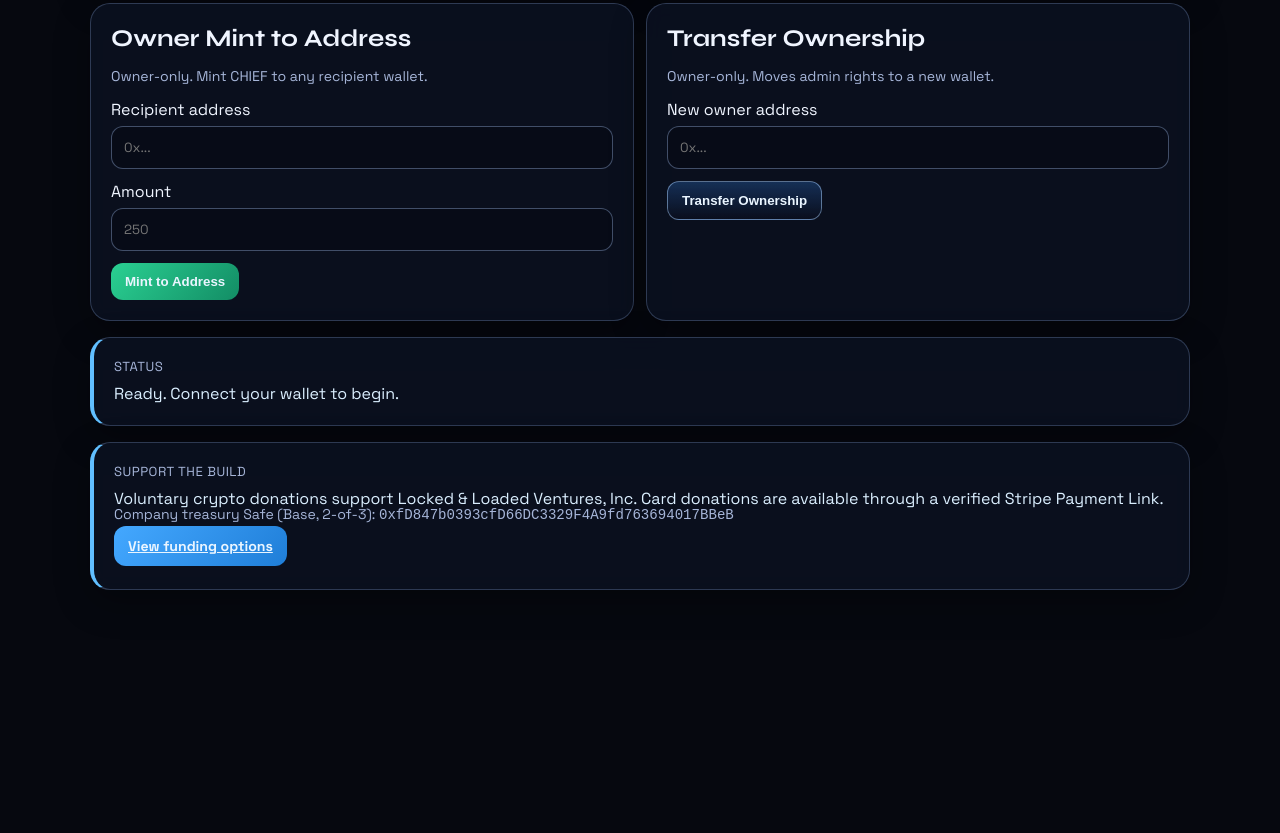
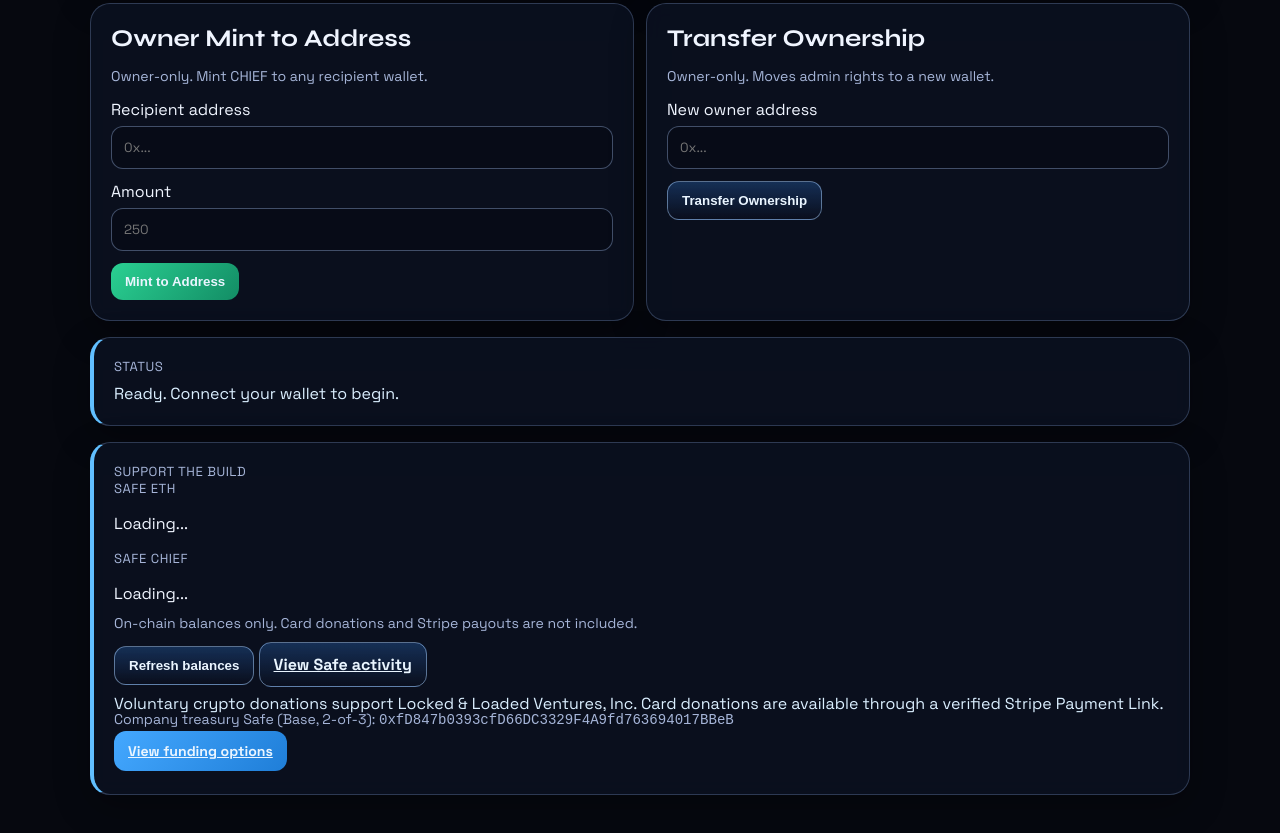
Before and after one commit to lockedloadedventures-star/officialchieftoken-dashboard-funding-update, a website: page web/index.html in a window 1280 px wide. Shown: the part 981-1814 px from the top of the page. Before the commit the page ends 1627 px from the top, so only its background shows below. Drawn offline with nearby package versions, Linux system fonts and the light colour scheme.

Commit message:
Add live treasury balances to dashboard

```diff
--- a/web/index.html
+++ b/web/index.html
@@ -137,7 +137,7 @@
     </section>
 
     <section class="panel status-wrap">
-      <p class="label">Support the build</p>
+      <p class="label">Support the build</p>       <div class="grid two treasury-stats" aria-live="polite">         <article class="card"><p class="label">Safe ETH</p><p id="treasuryEthBalance" class="value">Loading...</p></article>         <article class="card"><p class="label">Safe CHIEF</p><p id="treasuryChiefBalance" class="value">Loading...</p></article>       </div>       <div class="treasury-controls">         <p id="treasuryUpdated" class="hint">On-chain balances only. Card donations and Stripe payouts are not included.</p>         <button id="refreshTreasuryBtn" class="btn" type="button">Refresh balances</button>         <a class="btn" target="_blank" rel="noopener noreferrer" href="https://basescan.org/address/0xfD847b0393cfD66DC3329F4A9fd763694017BBeB">View Safe activity</a>       </div>
       <p class="status">Voluntary crypto donations support Locked &amp; Loaded Ventures, Inc. Card donations are available through a verified Stripe Payment Link.</p>
       <p class="hint">Company treasury Safe (Base, 2-of-3): <code>0xfD847b0393cfD66DC3329F4A9fd763694017BBeB</code></p>
       <p class="hint" style="margin-top:10px;">
```
